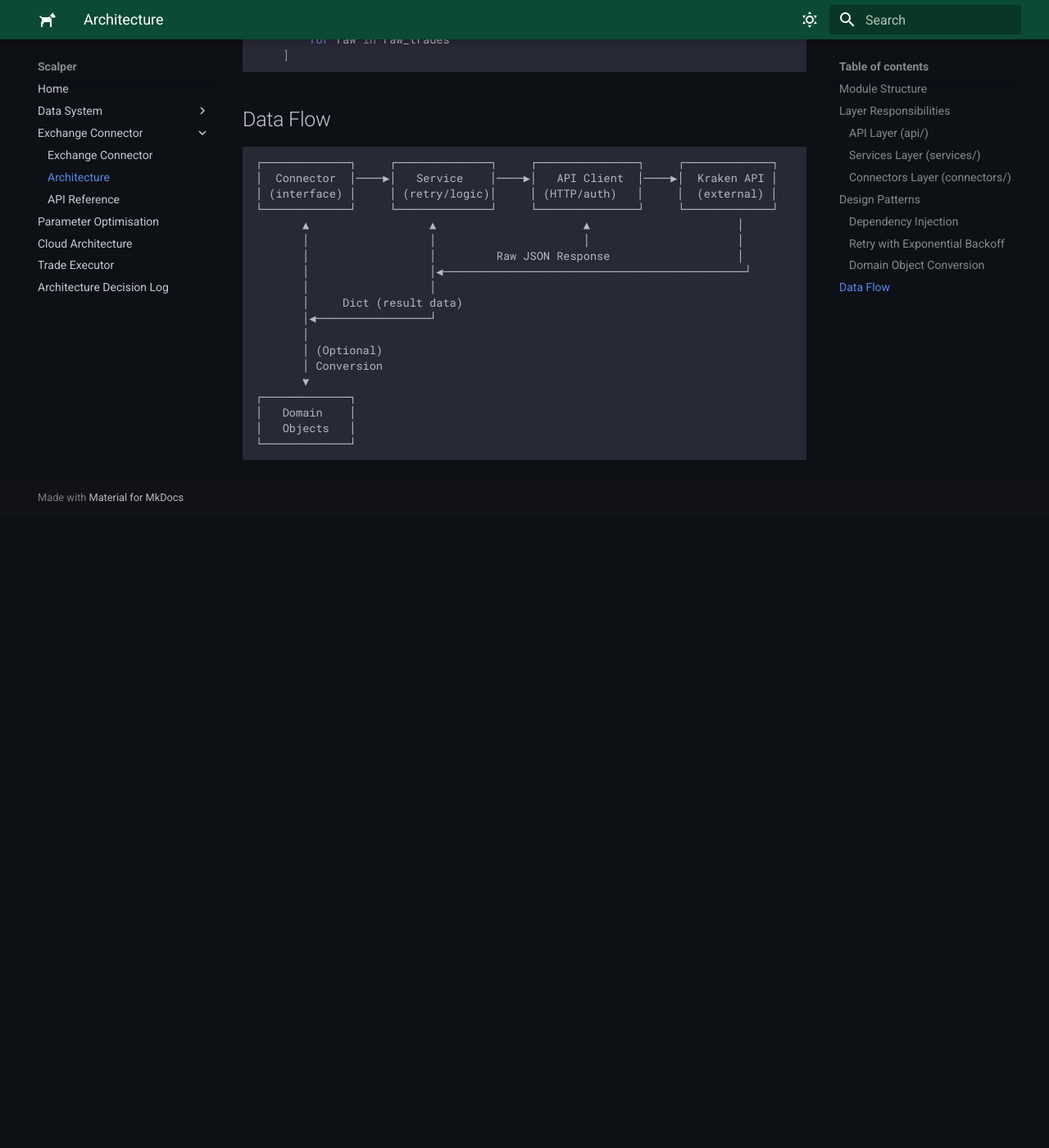
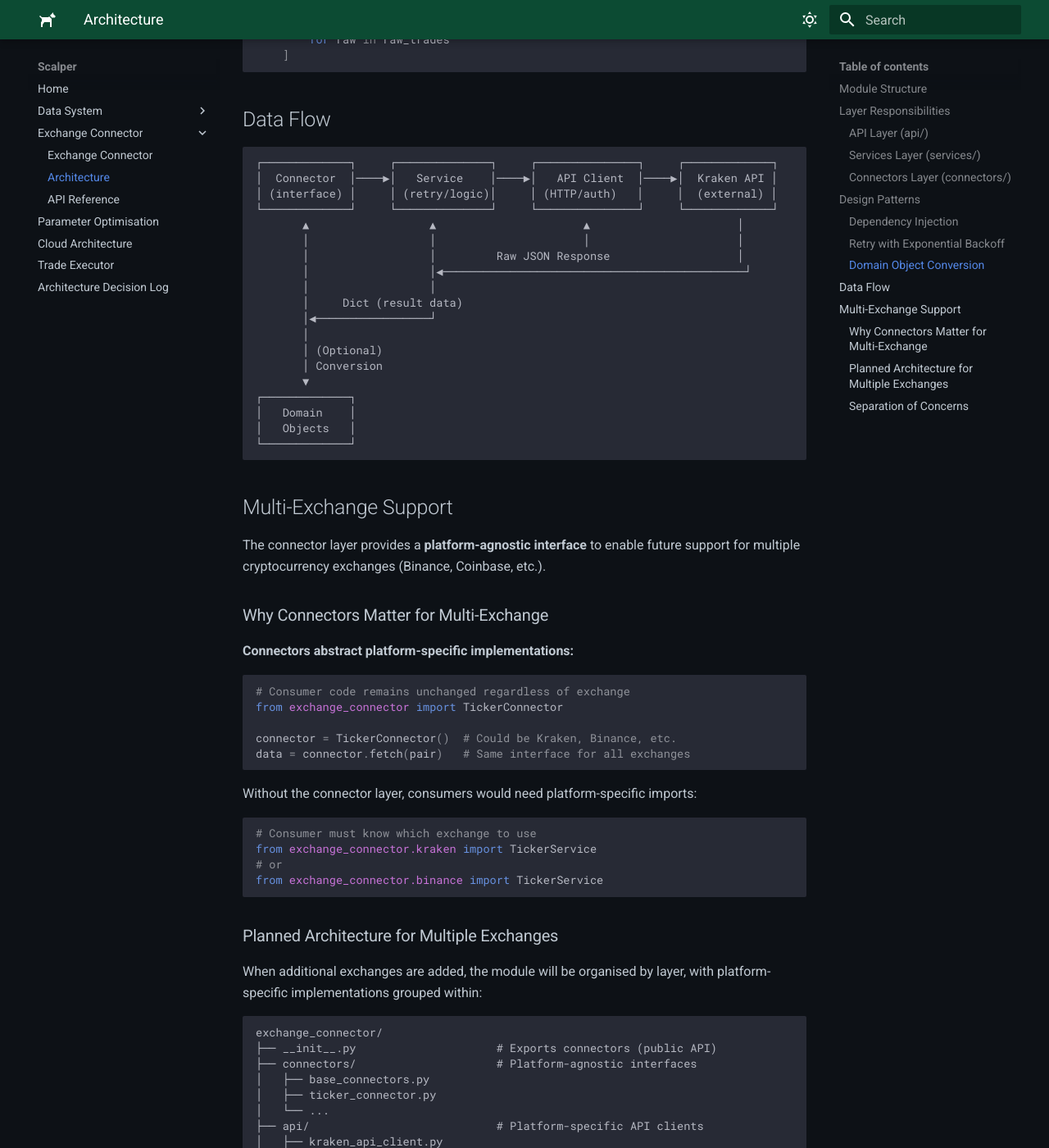
Before and after one commit to Phil-Lord/crypto-scalper, an MkDocs documentation site: the page built from docs/exchange-connector/architecture.md, in a window 1280 px wide and 1400 px high, scrolled down 2069 px. Shown: the whole window at 82% size. Built offline with MkDocs 1.6.1 and Material for MkDocs 9.7.7, drawn with Linux system fonts in a browser that asks for light colours; before the commit the page ends 2699 px from its top, so only the background shows below that; some of the changed text lies outside the part shown.

Commit message:
DOC: Add Multi-Exchange Support section to EC docs and copilot instructions

````diff
--- a/docs/exchange-connector/architecture.md
+++ b/docs/exchange-connector/architecture.md
@@ -114,3 +114,81 @@ def _to_domain(self, raw_trades: list[list], pair: str) -> list[Trade]:
 │   Objects   │
 └─────────────┘
 ```
+
+## Multi-Exchange Support
+
+The connector layer provides a **platform-agnostic interface** to enable future support for multiple cryptocurrency exchanges (Binance, Coinbase, etc.).
+
+### Why Connectors Matter for Multi-Exchange
+
+**Connectors abstract platform-specific implementations:**
+
+```python
+# Consumer code remains unchanged regardless of exchange
+from exchange_connector import TickerConnector
+
+connector = TickerConnector()  # Could be Kraken, Binance, etc.
+data = connector.fetch(pair)   # Same interface for all exchanges
+```
+
+Without the connector layer, consumers would need platform-specific imports:
+
+```python
+# Consumer must know which exchange to use
+from exchange_connector.kraken import TickerService
+# or
+from exchange_connector.binance import TickerService
+```
+
+### Planned Architecture for Multiple Exchanges
+
+When additional exchanges are added, the module will be organised by layer, with platform-specific implementations grouped within:
+
+```
+exchange_connector/
+├── __init__.py                     # Exports connectors (public API)
+├── connectors/                     # Platform-agnostic interfaces
+│   ├── base_connectors.py
+│   ├── ticker_connector.py
+│   └── ...
+├── api/                            # Platform-specific API clients
+│   ├── kraken_api_client.py
+│   ├── binance_api_client.py
+│   └── ...
+├── services/                       # Platform-specific services
+│   ├── kraken/
+│   │   ├── kraken_service.py
+│   │   ├── ticker_service.py
+│   │   └── ...
+│   └── binance/
+│       ├── binance_service.py
+│       ├── ticker_service.py
+│       └── ...
+└── kraken_utils/                   # Platform-specific utilities
+    └── kraken_auth_utils.py
+```
+
+**Key principles:**
+
+- **Connectors** are exported as the public API (platform-agnostic)
+- **Services** are platform-specific and internal
+- **Consumers** import from `exchange_connector` module root (connectors only)
+- **Connectors** route to the appropriate platform-specific service
+
+### Separation of Concerns
+
+**Connector responsibilities (domain logic):**
+
+- Transform API responses to domain objects (`Trade`, etc.)
+- Validate business rules (order constraints, balance checks)
+- Provide consistent interface across exchanges
+- Cache or enrich data (e.g., recent price caching)
+
+**Service responsibilities (platform logic):**
+
+- Handle platform-specific API details
+- Implement retry/rate-limiting strategies
+- Manage pagination for large datasets
+- Parse platform-specific error codes
+
+This separation keeps domain logic (what orders are valid) separate from platform logic (how Kraken's API works).
````
Also changed, not shown: .github/copilot-instructions.md.
